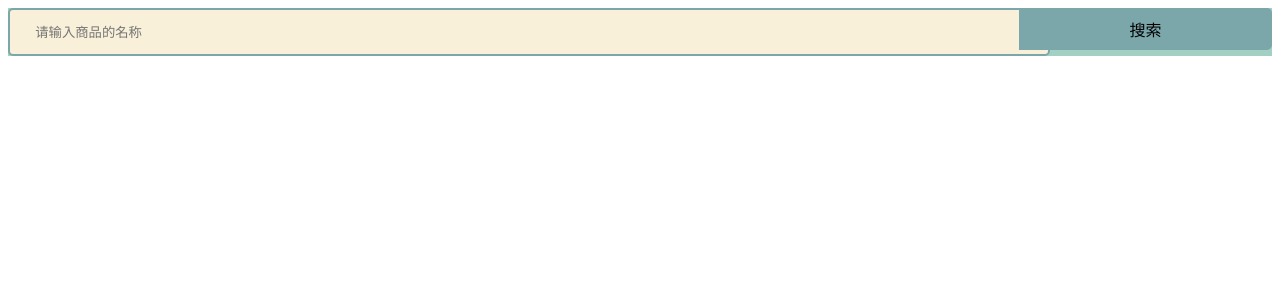
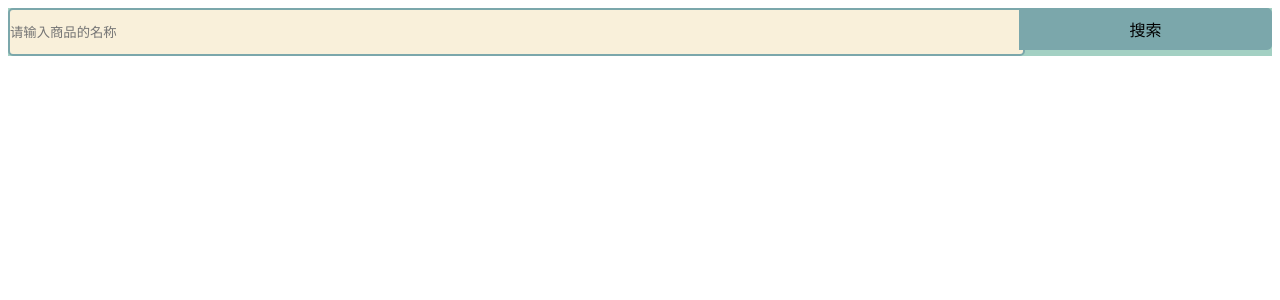
Before and after one commit to lidbcode/quanduoduo, a Django app: page /dwxk/index/ in a window 1280 px wide. Shown: the top 300 px of the page. Run offline with Django 3.2, Linux system fonts and the light colour scheme; data that the repository does not hold is empty.

Commit message:
the frist commit

```diff
--- a/dwxk/static/css/index.css
+++ b/dwxk/static/css/index.css
@@ -11,7 +11,7 @@
 .search-box input {
   width: 80%;
   height: 42px;
-  padding-left: 2%;
+  padding-left: 0;
   border: 2px solid #7BA7AB;
   border-radius: 5px;
   outline: none;
```
